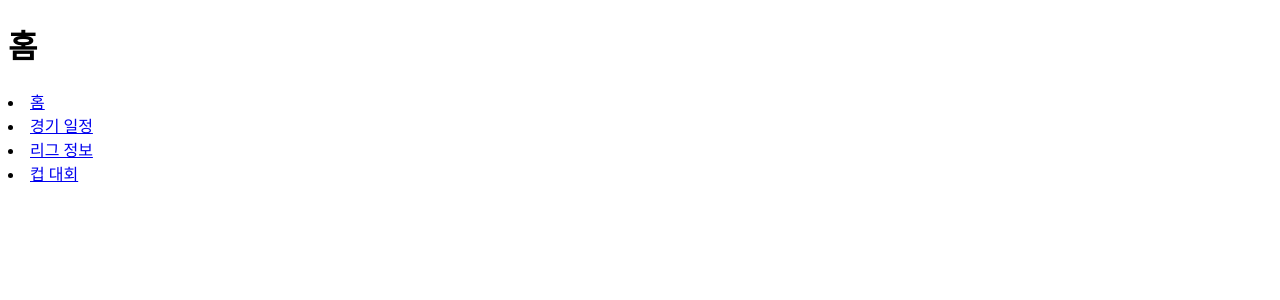
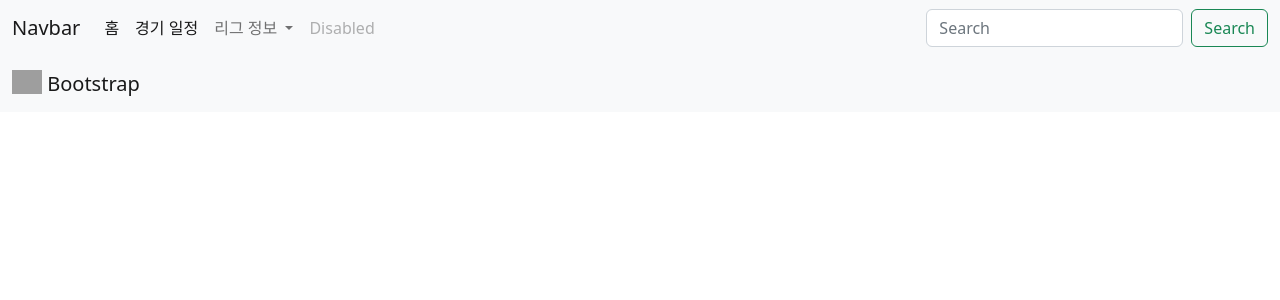
Before and after one commit to mingyu2157/football_API, a Node server app: page / in a window 1280 px wide. Shown: the top 300 px of the page. Run offline with Node 20, Linux system fonts and the light colour scheme; grey boxes are pictures that could not be loaded.

Commit message:
england league

```diff
--- a/app.js
+++ b/app.js
@@ -33,6 +33,27 @@ app.get('/leagues', async (req, res) => {
         res.status(500).send('Error fetching leagues');
     }
 });
+//잉글랜드 리그
+app.get('/leagues/England', async (req, res) => {
+    try {
+        const options = {
+            method: 'GET',
+            url: 'https://api-football-v1.p.rapidapi.com/v3/leagues',
+            headers: {
+                'X-RapidAPI-Key': RAPIDAPI_KEY,
+                'X-RapidAPI-Host': RAPIDAPI_HOST
+            }
+        };
+        const response = await axios.request(options);
+        const leagues = response.data.response;
+        const englandLeagues = leagues.filter(league => league.country.name === 'England');
+
+        res.render('England', { leagues: englandLeagues });
+    } catch (error) {
+        res.status(500).send('Error fetching leagues');
+    }
+});
+
 //cup대회
 app.get('/cupleagues', async (req, res) => {
     try {
--- a/package.json
+++ b/package.json
@@ -11,6 +11,7 @@
   "license": "ISC",
   "dependencies": {
     "axios": "^1.6.7",
+    "bootstrap": "^5.3.3",
     "dotenv": "^16.4.5",
     "ejs": "^3.1.9",
     "express": "^4.18.2"
--- a/views/index.ejs
+++ b/views/index.ejs
@@ -4,14 +4,51 @@
     <meta charset="UTF-8">
     <meta name="viewport" content="width=device-width, initial-scale=1.0">
     <title>Document</title>
+    <link rel="stylesheet" href="https://cdn.jsdelivr.net/npm/bootstrap@5.2.3/dist/css/bootstrap.min.css">
 </head>
 <body>
-    <h1>홈</h1>
-    <nav>
-        <li><a href="/">홈</a></li>
-        <li><a href="/fixtures">경기 일정</a></li>
-        <li><a href="/leagues">리그 정보</a></li>
-        <li><a href="/cupleagues">컵 대회</a></li>
-    </nav>
+    <script src="	https://cdn.jsdelivr.net/npm/bootstrap@5.2.3/dist/js/bootstrap.bundle.min.js"></script>
+    <nav class="navbar navbar-expand-lg bg-light">
+        <div class="container-fluid">
+          <a class="navbar-brand" href="#">Navbar</a>
+          <button class="navbar-toggler" type="button" data-bs-toggle="collapse" data-bs-target="#navbarSupportedContent" aria-controls="navbarSupportedContent" aria-expanded="false" aria-label="Toggle navigation">
+            <span class="navbar-toggler-icon"></span>
+          </button>
+          <div class="collapse navbar-collapse" id="navbarSupportedContent">
+            <ul class="navbar-nav me-auto mb-2 mb-lg-0">
+              <li class="nav-item">
+                <a class="nav-link active" aria-current="page" href="/">홈</a>
+              </li>
+              <li class="nav-item">
+                <a class="nav-link active" aria-current="page" href="/fixtures">경기 일정</a>
+              </li>
+              <li class="nav-item dropdown">
+                <a class="nav-link dropdown-toggle" href="#" role="button" data-bs-toggle="dropdown" aria-expanded="false">
+                  리그 정보
+                </a>
+                <ul class="dropdown-menu">
+                  <li><a class="dropdown-item" href="/cupleagues">컵대회</a></li>
+                  <li><a class="dropdown-item" href="/leagues">리그</a></li>
+                </ul>
+              </li>
+              <li class="nav-item">
+                <a class="nav-link disabled">Disabled</a>
+              </li>
+            </ul>
+            <form class="d-flex" role="search">
+              <input class="form-control me-2" type="search" placeholder="Search" aria-label="Search">
+              <button class="btn btn-outline-success" type="submit">Search</button>
+            </form>
+          </div>
+        </div>
+      </nav>
+      <nav class="navbar bg-light">
+        <div class="container-fluid">
+          <a class="navbar-brand" href="#">
+            <img src="/docs/5.2/assets/brand/bootstrap-logo.svg" alt="Logo" width="30" height="24" class="d-inline-block align-text-top">
+            Bootstrap
+          </a>
+        </div>
+      </nav>
 </body>
 </html>
--- a/views/leagues.ejs
+++ b/views/leagues.ejs
@@ -7,9 +7,10 @@
 </head>
 <body>
     <h1>리그 정보</h1>
+    <a href="./England.ejs">잉글랜드 리그</a>
     <ul>
         <% leagues.forEach(league => { %>
-            <li><%= league.league.name %> - <%= league.league.type %></li>
+            <li><%= league.league.name %> - <%= league.league.type %> - <%= league.country.name %></li>
         <% }); %>
     </ul>
 </body>
```
Also changed, not shown: views/England.ejs (added, +30 -0 lines), public/main.css (added), 1 other file.
